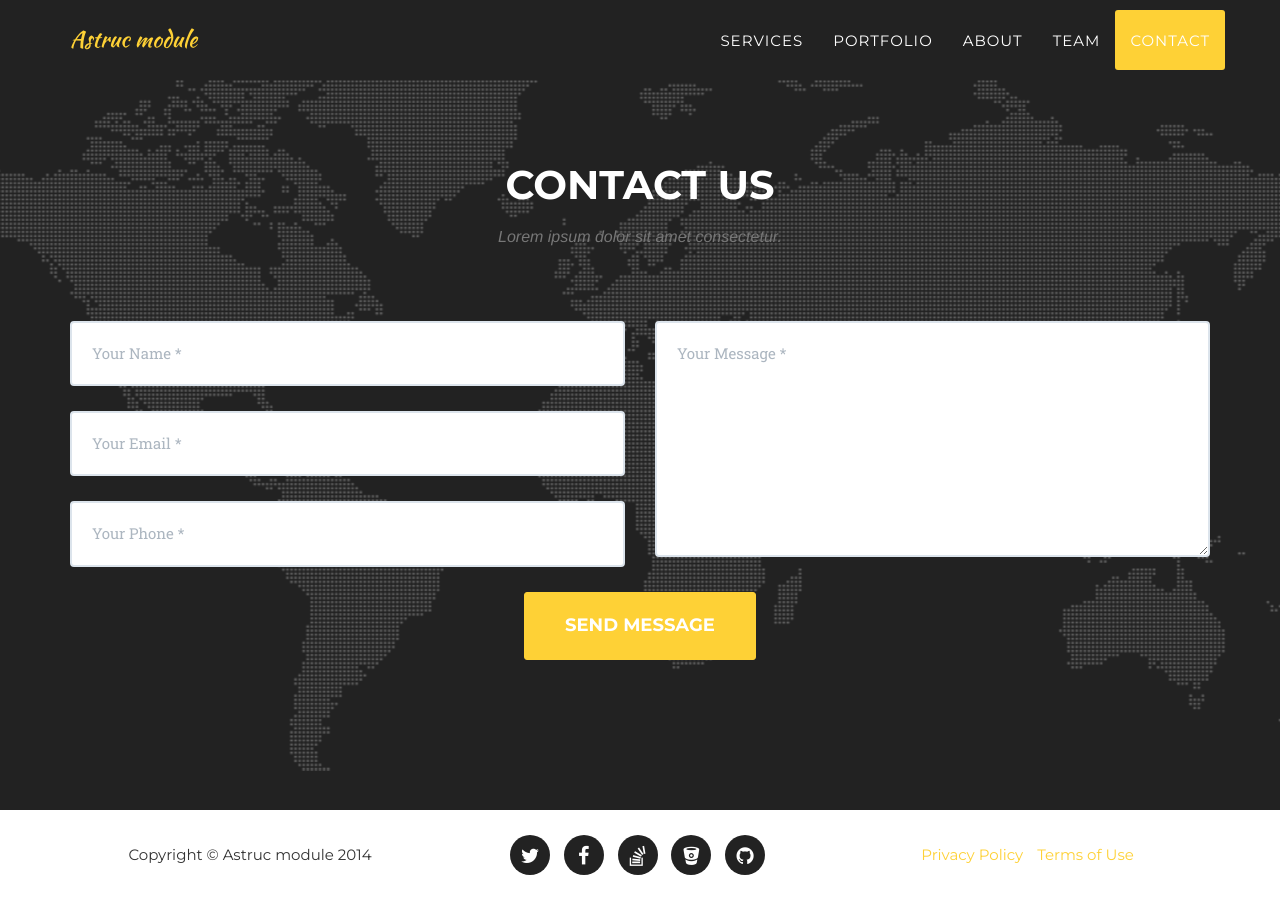
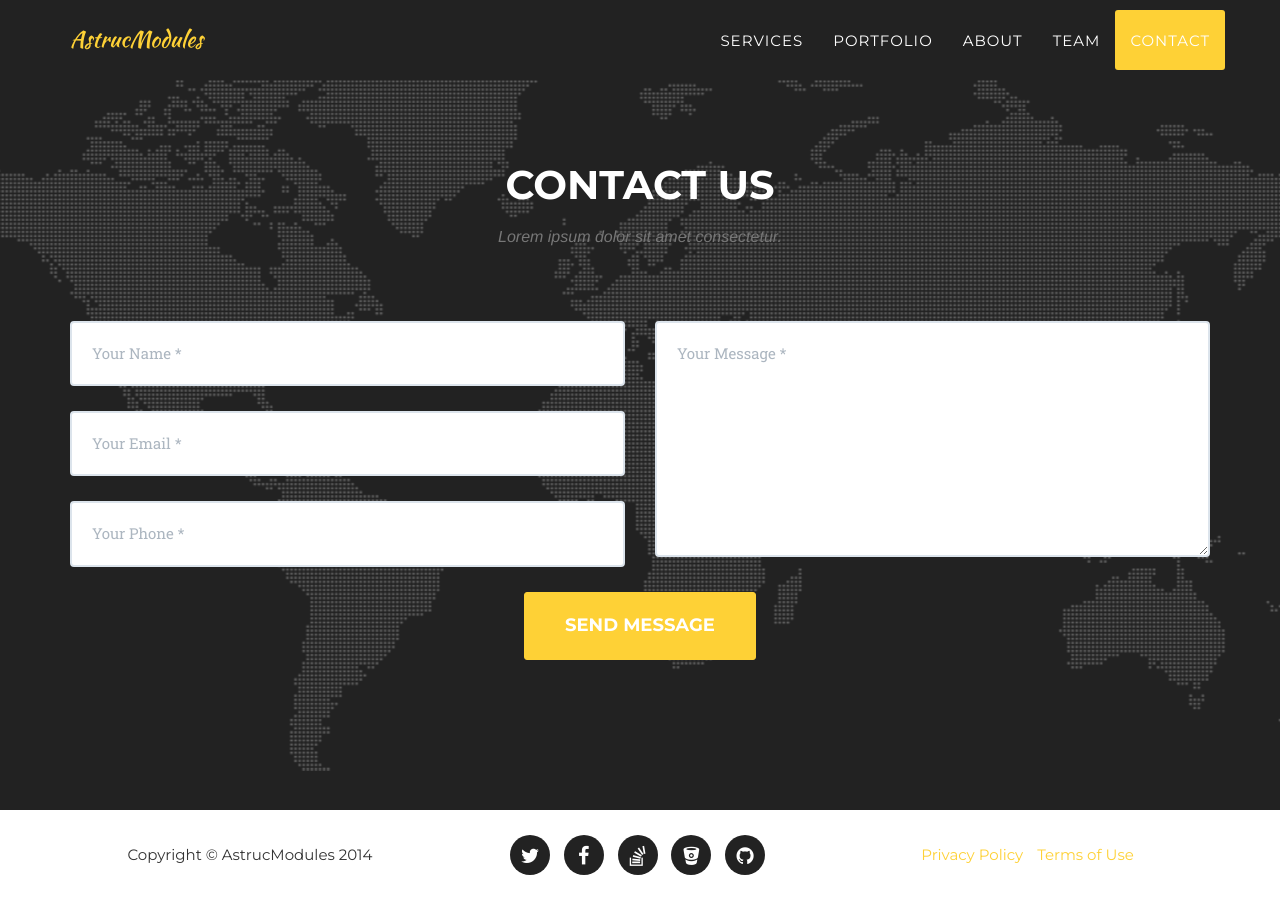
Before and after one commit to whysy/asmodule, a Jekyll site: the page built from index.html, in a window 1280 px wide and 900 px high, scrolled down 6025 px. Built offline with Jekyll 4.4.1, drawn with Linux system fonts in a browser that asks for light colours; some web fonts are replaced.

Commit message:
Update _config.yml

```diff
--- a/_config.yml
+++ b/_config.yml
@@ -2,7 +2,7 @@ url: http://whysy.github.io/
 baseurl:
 
 # Site settings
-title: Astruc module
+title: AstrucModules
 email: whysyy@gmail.com
 description: "Write an awesome description for your new site here. You can edit this line in _config.yml. It will appear in your document head meta (for Google search results) and in your feed.xml site description."
 
```
